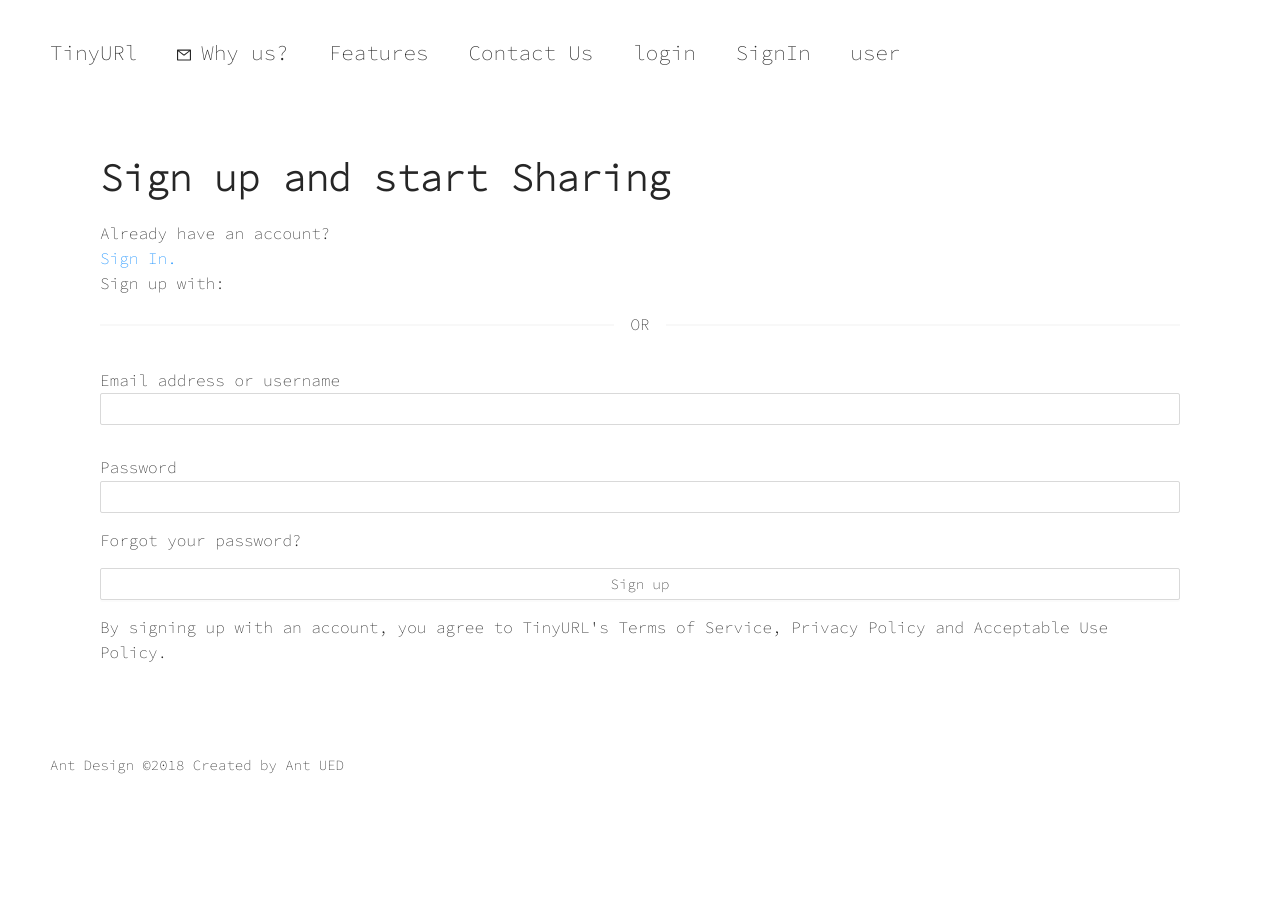
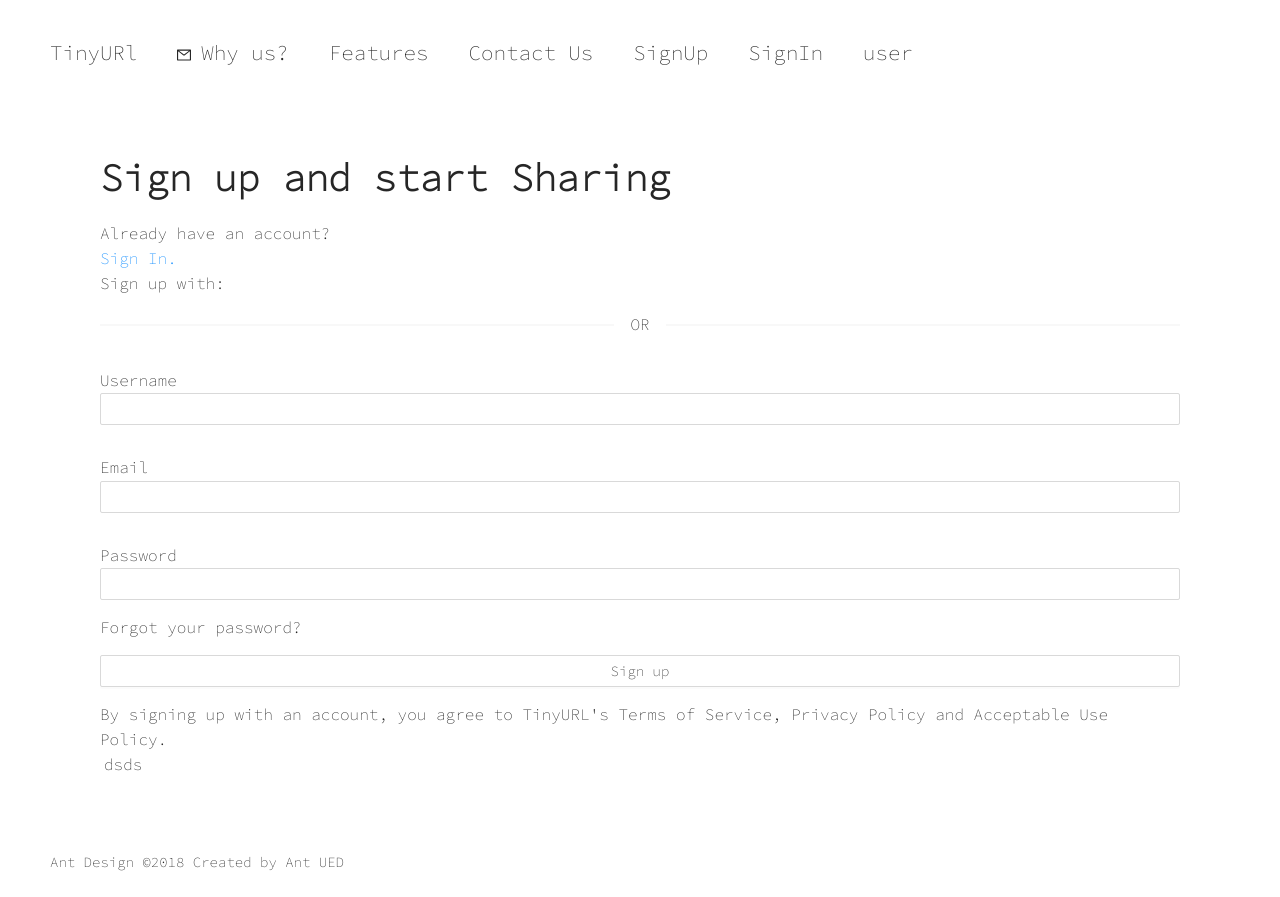
Before and after one commit to 0529bill/url-shortener, a React (Vite) app: page /user/login in a window 1280 px wide. Before the commit the page ends 800 px from the top, so only its background shows below. Built offline with nearby package versions, Linux system fonts and the light colour scheme.

Commit message:
feat: add Text

```diff
--- a/package.json
+++ b/package.json
@@ -13,6 +13,7 @@
     "@vitejs/plugin-react": "^1.3.2",
     "antd": "^4.21.3",
     "axios": "^0.27.2",
+    "jwt-decode": "^3.1.2",
     "path": "^0.12.7",
     "qrcode.react": "^3.0.2",
     "react": "^18.2.0",
@@ -45,5 +46,9 @@
       "last 1 firefox version",
       "last 1 safari version"
     ]
+  },
+  "devDependencies": {
+    "eslint": "^8.20.0",
+    "eslint-config-react-app": "^7.0.1"
   }
 }
--- a/src/api/index.jsx
+++ b/src/api/index.jsx
@@ -5,7 +5,23 @@
   timeout: 20000,
 });
 
+API.interceptors.request.use((req) => {
+  console.log(
+    'localStorage.getItem("userProfile")',
+    localStorage.getItem("userProfile")
+  );
+  if (localStorage.getItem("userProfile")) {
+    req.headers.Authorization = `Bearer ${
+      JSON.parse(localStorage.getItem("userProfile")).token
+    }`;
+  }
+  return req;
+});
+
 export const getUrlRespond = () => API.get("/urlRequest");
 export const sentUrlRequest = (urlRequest) =>
   API.post("/urlRequest", { url: urlRequest });
-export const createUser = (userInfo) => API.post("/users", { userInfo });
+export const createUser = (userInfo) =>
+  API.post("/users/createUser", { userInfo });
+export const userSignIn = (userInfo) =>
+  API.post("/users/userSignIn", { userInfo });
--- a/src/components/Navbar.jsx
+++ b/src/components/Navbar.jsx
@@ -4,6 +4,8 @@
 import { Link } from "react-router-dom";
 import { MenuOutlined } from "@ant-design/icons";
 import styled from "styled-components";
+import { useCustomContext } from "@/contextProvider";
+import { useEffect } from "react";
 import { useState } from "react";
 
 const StyledMenu = styled(Menu)`
@@ -35,7 +37,7 @@
     key: "Contact",
   },
   {
-    label: <Link to="/user/login">login</Link>,
+    label: <Link to="/user/login">SignUp</Link>,
     key: "SignIn",
   },
   {
@@ -50,6 +52,7 @@
 ];
 
 const Navbar = () => {
+  const { currentUser } = useCustomContext();
   const [current, setCurrent] = useState("mail");
 
   const onClick = (e) => {
@@ -65,6 +68,11 @@
     ></Button>
   );
 
+  useEffect(() => {
+    let a = currentUser();
+    console.log("a", a);
+  }, []);
+
   return (
     <StyledMenu
       onClick={onClick}
--- /dev/null
+++ b/src/components/shared/Text.jsx
@@ -0,0 +1,24 @@
+import { COLOR } from '@/constants'
+import styled from 'styled-components'
+
+function Text({ tagName = 'div', children, isRequired = false }) {
+	const Tag = tagName
+
+	const StyledTag = styled(Tag)`
+		&:before {
+			display: inline-block;
+			margin-right: 4px;
+			color: ${COLOR.RED};
+			font-size: 0.875rem;
+			line-height: 1;
+			content: '${(props) => (props.isRequired ? '*' : null)}';
+		}
+	`
+	return (
+		<>
+			<StyledTag isRequired={isRequired}>{children}</StyledTag>
+		</>
+	)
+}
+
+export default Text
--- a/src/constants/index.jsx
+++ b/src/constants/index.jsx
@@ -3,7 +3,4 @@
 import COLOR from "./modules/Color";
 import URLS from "./modules/Urls";
 
-console.log("RTNCODES", RTNCODES);
-console.log("RTNCODES", RTNCODES.RtnCodes);
-
 export { URLS, COLOR, RTNCODES };
--- a/src/constants/modules/Color.jsx
+++ b/src/constants/modules/Color.jsx
@@ -1,3 +1,4 @@
 export default {
-  COLOR_BLACK: "black",
-};
+	COLOR_BLACK: 'black',
+	RED: 'red',
+}
--- a/src/pages/LoginPage.jsx
+++ b/src/pages/LoginPage.jsx
@@ -1,77 +1,85 @@
-import { Divider, Typography } from "antd";
+import { Divider, Typography } from 'antd'
 
-import AntdButton from "@/components/shared/AntdButton";
-import AntdInput from "@/components/shared/AntdInput";
-import Container from "@/components/style/Container";
-import ErrorText from "@/components/shared/ErrorText";
-import { Link } from "react-router-dom";
-import handleValidation from "react-client-validation";
-import styled from "styled-components";
-import { useCustomContext } from "@/contextProvider";
-import { useHistory } from "react-router-dom";
-import { useState } from "react";
-import utils from "@/utils";
+import AntdButton from '@/components/shared/AntdButton'
+import AntdInput from '@/components/shared/AntdInput'
+import { COLOR } from '@/constants'
+import Container from '@/components/style/Container'
+import ErrorText from '@/components/shared/ErrorText'
+import { Link } from 'react-router-dom'
+import Text from '@/components/shared/Text'
+import handleValidation from 'react-client-validation'
+import styled from 'styled-components'
+import { useCustomContext } from '@/contextProvider'
+import { useHistory } from 'react-router-dom'
+import { useState } from 'react'
+import utils from '@/utils'
 
-const { Title, Paragraph, Text } = Typography;
+console.log('COLOR', COLOR)
+const { Title, Paragraph } = Typography
 
-const { errorMessageHandler } = utils;
+const { errorMessageHandler, emailTester } = utils
 const StyledContainer = styled(Container)`
 	flex-direction: column;
 	padding: 50px;
-`;
+`
 
-function loginPage() {
-  const [username, setUsername] = useState(null);
-  const [password, setPassword] = useState(null);
+function LoginPage() {
+	const [username, setUsername] = useState(null)
+	const [password, setPassword] = useState(null)
+	const [email, setEmail] = useState(null)
 	const [loginError, setLoginError] = useState({
 		username: null,
 		password: null,
-  });
-  const [passedResult, setPassedResult] = useState(null);
-  const { createUser } = useCustomContext();
-  let history = useHistory();
-
+	})
+	const [passedResult, setPassedResult] = useState(null)
+	const { createUser } = useCustomContext()
+	let history = useHistory()
+	localStorage.setItem('myCat', 'Tom')
 	const handleSubmit = async () => {
 		const loginValidation = [
 			{
-        index: "username",
+				index: 'username',
 				condition: [username?.length < 10],
-        errorMessage: "Username must be larger than 10 letters!",
+				errorMessage: 'Username must be larger than 10 letters!',
 			},
 			{
-        index: "username",
+				index: 'username',
 				condition: [!username],
-        errorMessage: "User name is not valid!",
+				errorMessage: 'User name is not valid!',
 			},
 			{
-        index: "password",
-        condition: [password?.length < 10],
-        errorMessage: "Password must be larger than 10 letters!",
+				index: 'email',
+				condition: [email && !emailTester(email)],
+				errorMessage: 'Email must be valid',
 			},
 			{
-        index: "password",
+				index: 'password',
+				condition: [password?.length < 10],
+				errorMessage: 'Password must be larger than 10 letters!',
+			},
+			{
+				index: 'password',
 				condition: [!password],
-        errorMessage: "Password is not valid!",
+				errorMessage: 'Password is not valid!',
 			},
-    ];
+		]
 
 		const [isPass, loginValidationError] = handleValidation({
 			errorArray: loginValidation,
 			defaultErrorMessage: "input can't be blank",
-    });
-    console.log("isPass", isPass);
-    console.log("loginValidationError", loginValidationError);
-    setLoginError(loginValidationError);
+		})
+
+		setLoginError(loginValidationError)
 
 		if (isPass) {
-      const userInfo = { username, password };
+			const userInfo = { username, password, email }
 			let passedResult = await createUser({
 				userInfo,
 				setPassedResult,
 				history,
-      });
+			})
 		}
-  };
+	}
 	return (
 		<>
 			<StyledContainer>
@@ -80,27 +88,32 @@
 				Sign up with:
 				<Divider>OR</Divider>
 				<AntdInput
-          isError={errorMessageHandler("error", loginError.username?.msg)}
+					isError={errorMessageHandler('error', loginError.username?.msg)}
 					value={username}
 					onChange={({ target: { value } }) => setUsername(value)}
-          text={() => <div>Email address or username</div>}
+					text={() => <div>Username</div>}
 				/>
 				<AntdInput
-          isError={errorMessageHandler("error", loginError.password?.msg)}
+					isError={errorMessageHandler('error', loginError.email?.msg)}
+					value={email}
+					onChange={({ target: { value } }) => setEmail(value)}
+					text={() => <div>Email</div>}
+				/>
+				<AntdInput
+					isError={errorMessageHandler('error', loginError.password?.msg)}
 					value={password}
 					onChange={({ target: { value } }) => setPassword(value)}
 					text={() => <div>Password</div>}
 				/>
 				Forgot your password?
 				<AntdButton onClick={handleSubmit}>Sign up</AntdButton>
-        <ErrorText style={{ margin: "10px 0" }}>
-          {passedResult && passedResult?.msg}
-        </ErrorText>
-        By signing up with an account, you agree to TinyURL's Terms of Service,
-        Privacy Policy and Acceptable Use Policy.
+				<ErrorText style={{ margin: '10px 0' }}>{passedResult && passedResult?.msg}</ErrorText>
+				By signing up with an account, you agree to TinyURL's Terms of Service, Privacy Policy and Acceptable
+				Use Policy.
+				<Text>dsds</Text>
 			</StyledContainer>
 		</>
-  );
+	)
 }
 
-export default loginPage;
+export default LoginPage
--- a/src/pages/SignIn.jsx
+++ b/src/pages/SignIn.jsx
@@ -1,73 +1,27 @@
-import { Button, Checkbox, Form, Input } from "antd";
+import AntdButton from '@/components/shared/AntdButton'
+import AntdInput from '@/components/shared/AntdInput'
+import { useCustomContext } from '@/contextProvider'
 
 function SignIn() {
-  const onFinish = (values) => {
-    console.log("Success:", values);
-  };
+	const { userSignIn } = useCustomContext()
+	const onFinish = (values) => {
+		console.log('Success:', values)
+	}
 
-  const onFinishFailed = (errorInfo) => {
-    console.log("Failed:", errorInfo);
-  };
+	const onFinishFailed = (errorInfo) => {
+		console.log('Failed:', errorInfo)
+	}
 
-  return (
-    <Form
-      name="basic"
-      initialValues={{
-        remember: true,
-      }}
-      onFinish={onFinish}
-      onFinishFailed={onFinishFailed}
-      autoComplete="off"
-    >
-      <Form.Item
-        label="Username"
-        name="username"
-        rules={[
-          {
-            required: true,
-            message: "Please input your username!",
-          },
-        ]}
-      >
-        <Input />
-      </Form.Item>
-
-      <Form.Item
-        label="Password"
-        name="password"
-        rules={[
-          {
-            required: true,
-            message: "Please input your password!",
-          },
-        ]}
-      >
-        <Input.Password />
-      </Form.Item>
-
-      <Form.Item
-        name="remember"
-        valuePropName="checked"
-        wrapperCol={{
-          offset: 8,
-          span: 16,
-        }}
-      >
-        <Checkbox>Remember me</Checkbox>
-      </Form.Item>
-
-      <Form.Item
-        wrapperCol={{
-          offset: 8,
-          span: 16,
-        }}
-      >
-        <Button type="primary" htmlType="submit">
-          Submit
-        </Button>
-      </Form.Item>
-    </Form>
-  );
+	return (
+		<>
+			<AntdInput
+				// isError={errorMessageHandler('error', loginError.username?.msg)}
+				// value={username}
+				// onChange={({ target: { value } }) => setUsername(value)}
+				text={() => <div>Username</div>}
+			/>
+		</>
+	)
 }
 
-export default SignIn;
+export default SignIn
--- a/src/utils/index.js
+++ b/src/utils/index.js
@@ -1,7 +1,9 @@
-import errorMessageHandler from './modules/errorMessageHandler';
-import handleValidation from './modules/handleValidation';
+import emailTester from "./modules/emailTester";
+import errorMessageHandler from "./modules/errorMessageHandler";
+import handleValidation from "./modules/handleValidation";
 
 export default {
+  emailTester,
   handleValidation,
   errorMessageHandler,
 };
--- /dev/null
+++ b/src/utils/modules/emailTester.js
@@ -0,0 +1,37 @@
+//modified from https://github.com/manishsaraan/email-validator/blob/master/index.js
+
+const tester =
+  /^[-!#$%&'*+\/0-9=?A-Z^_a-z`{|}~](\.?[-!#$%&'*+\/0-9=?A-Z^_a-z`{|}~])*@[a-zA-Z0-9](-*\.?[a-zA-Z0-9])*\.[a-zA-Z](-?[a-zA-Z0-9])+$/;
+// Thanks to:
+// http://fightingforalostcause.net/misc/2006/compare-email-regex.php
+// http://thedailywtf.com/Articles/Validating_Email_Addresses.aspx
+// http://stackoverflow.com/questions/201323/what-is-the-best-regular-expression-for-validating-email-addresses/201378#201378
+// https://en.wikipedia.org/wiki/Email_address  The format of an email address is local-part@domain, where the
+// local part may be up to 64 octets long and the domain may have a maximum of 255 octets.[4]
+function emailTester(email) {
+  if (!email) return false;
+
+  const emailParts = email.split("@");
+
+  if (emailParts.length !== 2) return false;
+
+  const account = emailParts[0];
+  const address = emailParts[1];
+
+  if (account.length > 36) return false;
+  else if (address.length > 70) return false;
+
+  const domainParts = address.split(".");
+  if (
+    domainParts.some(function (part) {
+      return part.length > 36;
+    })
+  )
+    return false;
+
+  if (!tester.test(email)) return false;
+
+  return true;
+}
+
+export default emailTester;
```
Also changed, not shown: src/contextProvider.jsx (+79 -62 lines), .eslintrc.json (added), 2 other files (tests, documents, lock files or other folders). Lines whose indentation alone changed are shown as unchanged.
